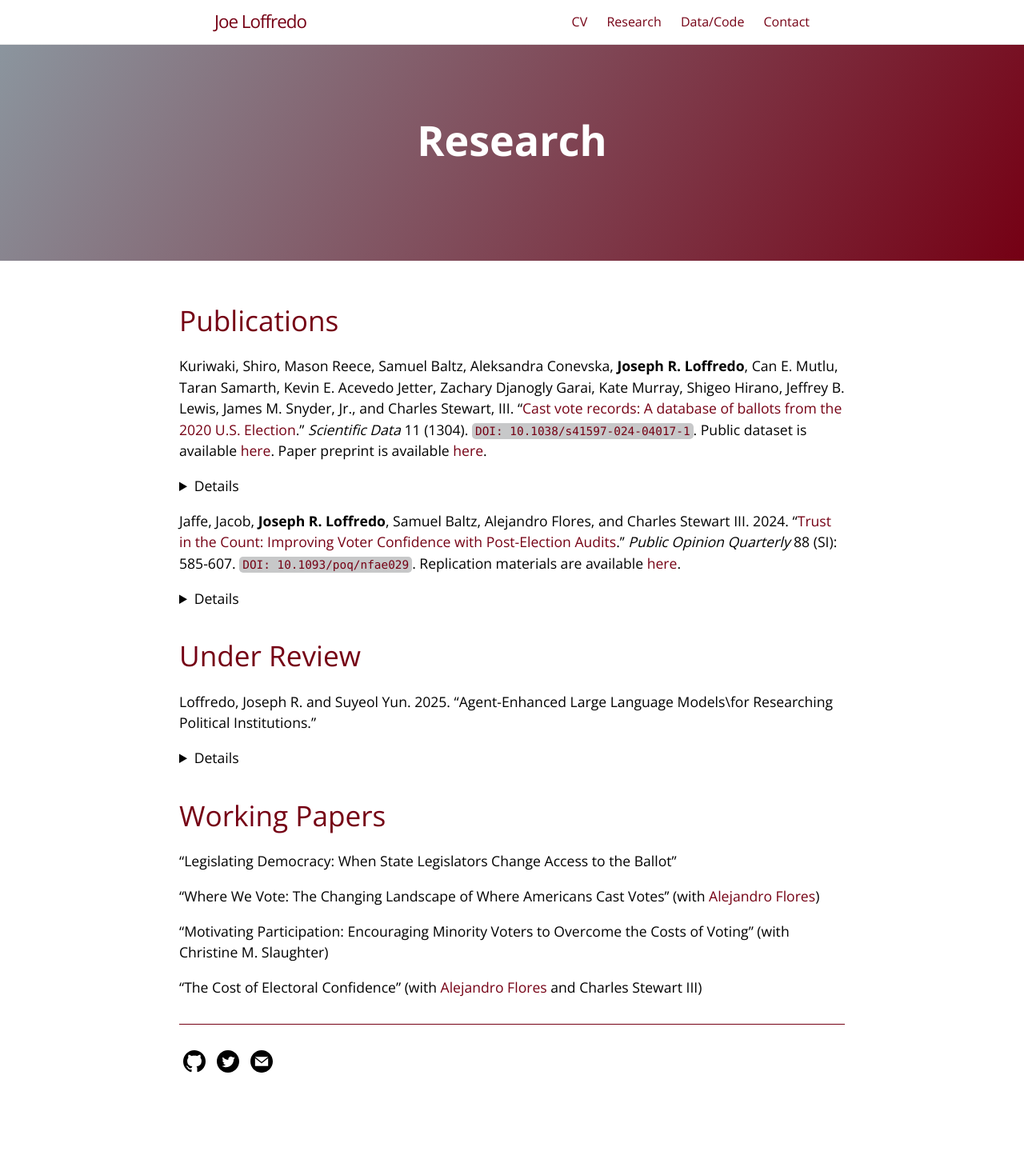
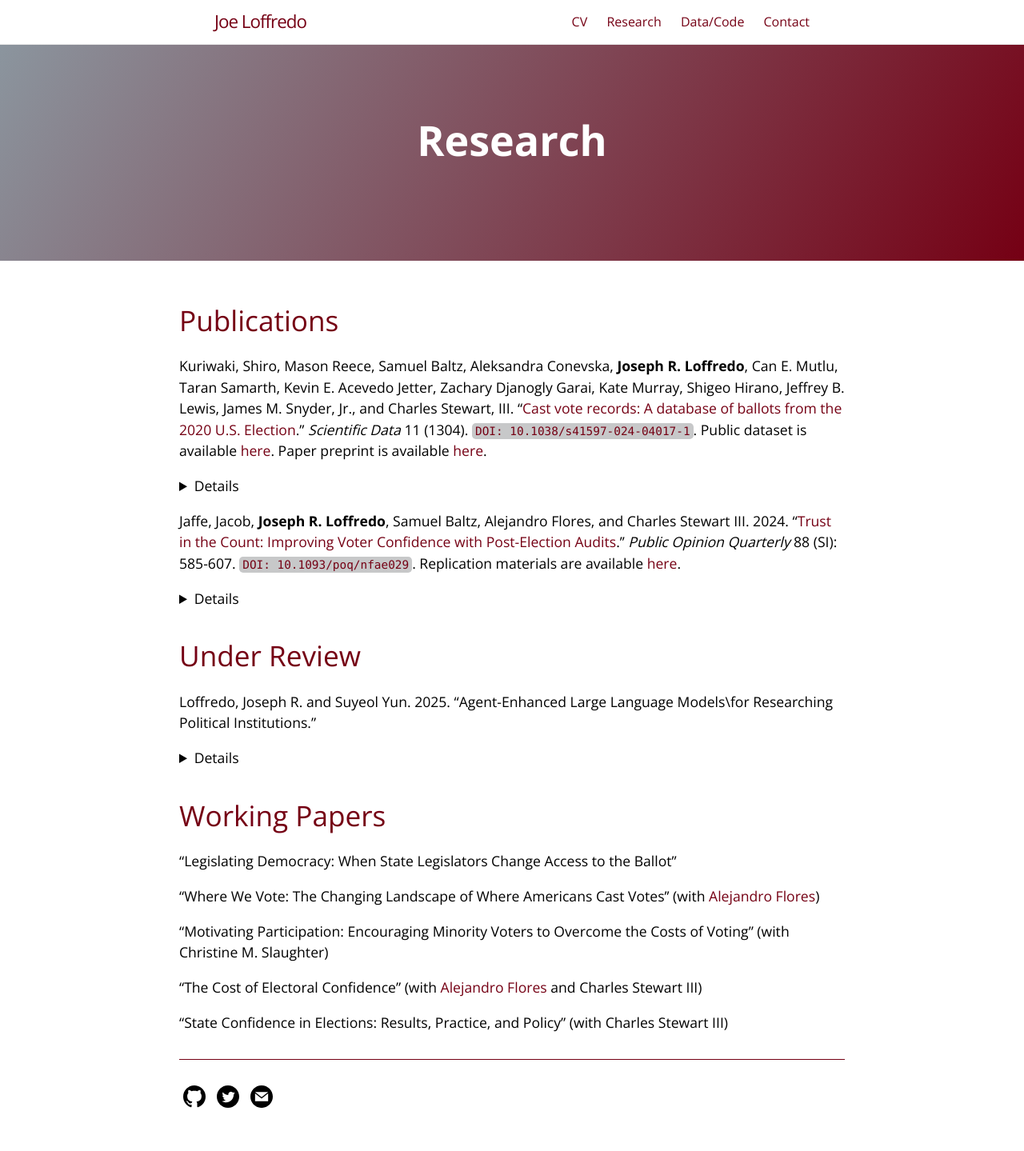
Before and after one commit to jloffredo2/jloffredo2.github.io, a Jekyll site: the page built from research.md, in a window 1280 px wide. Shown: the whole page at 80% size. Built offline with Jekyll 4.4.1, drawn with Linux system fonts in a browser that asks for light colours; before the commit the page ends 1395 px from its top, so only the background shows below that.

Commit message:
add cs3 state confidence paper

```diff
--- a/research.md
+++ b/research.md
@@ -22,3 +22,5 @@
 "Motivating Participation: Encouraging Minority Voters to Overcome the Costs of Voting" (with Christine M. Slaughter)
 
 "The Cost of Electoral Confidence" (with [Alejandro Flores](https://a-flores.com) and Charles Stewart III)
+
+"State Confidence in Elections: Results, Practice, and Policy" (with Charles Stewart III)
```
Also changed, not shown: 1 other file.
